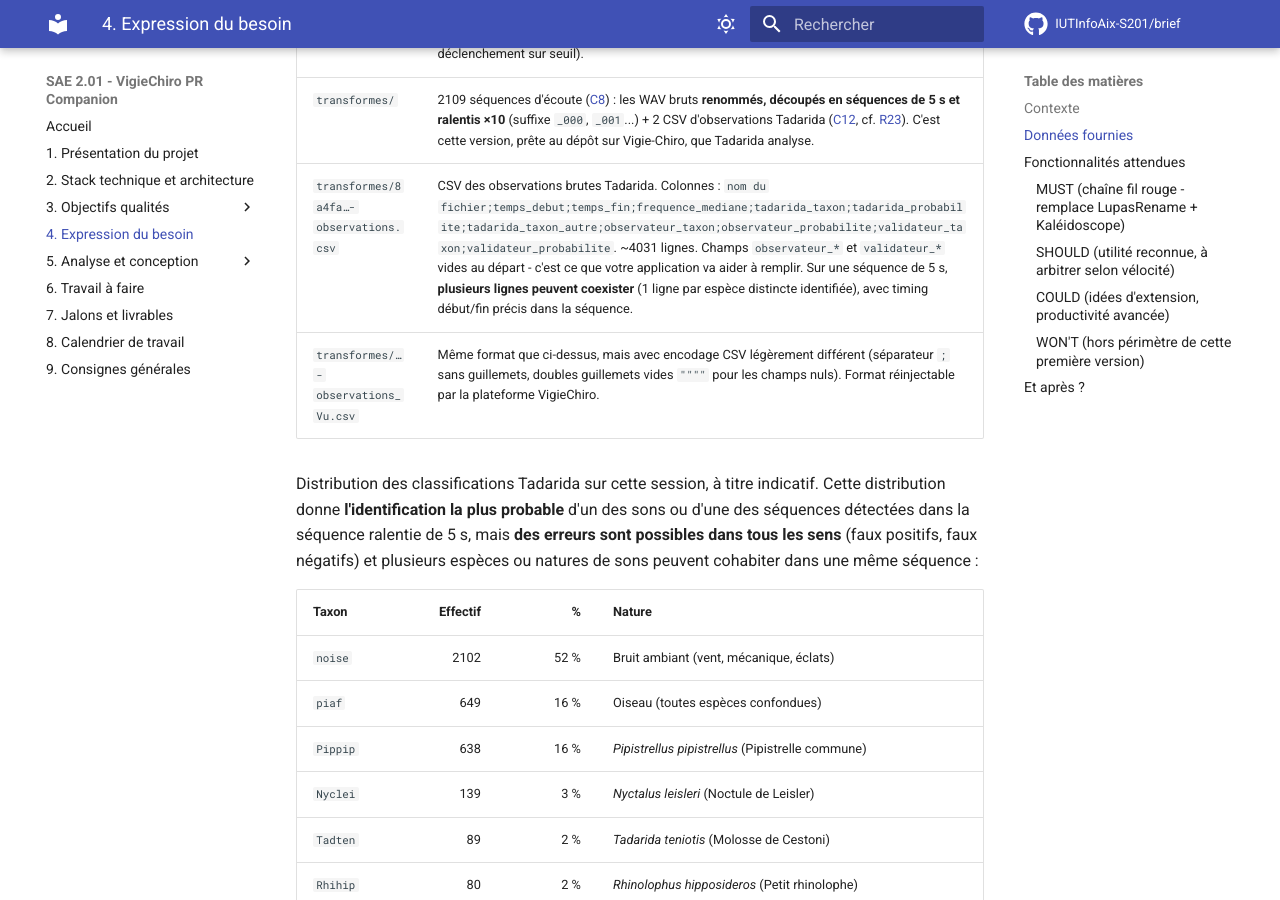
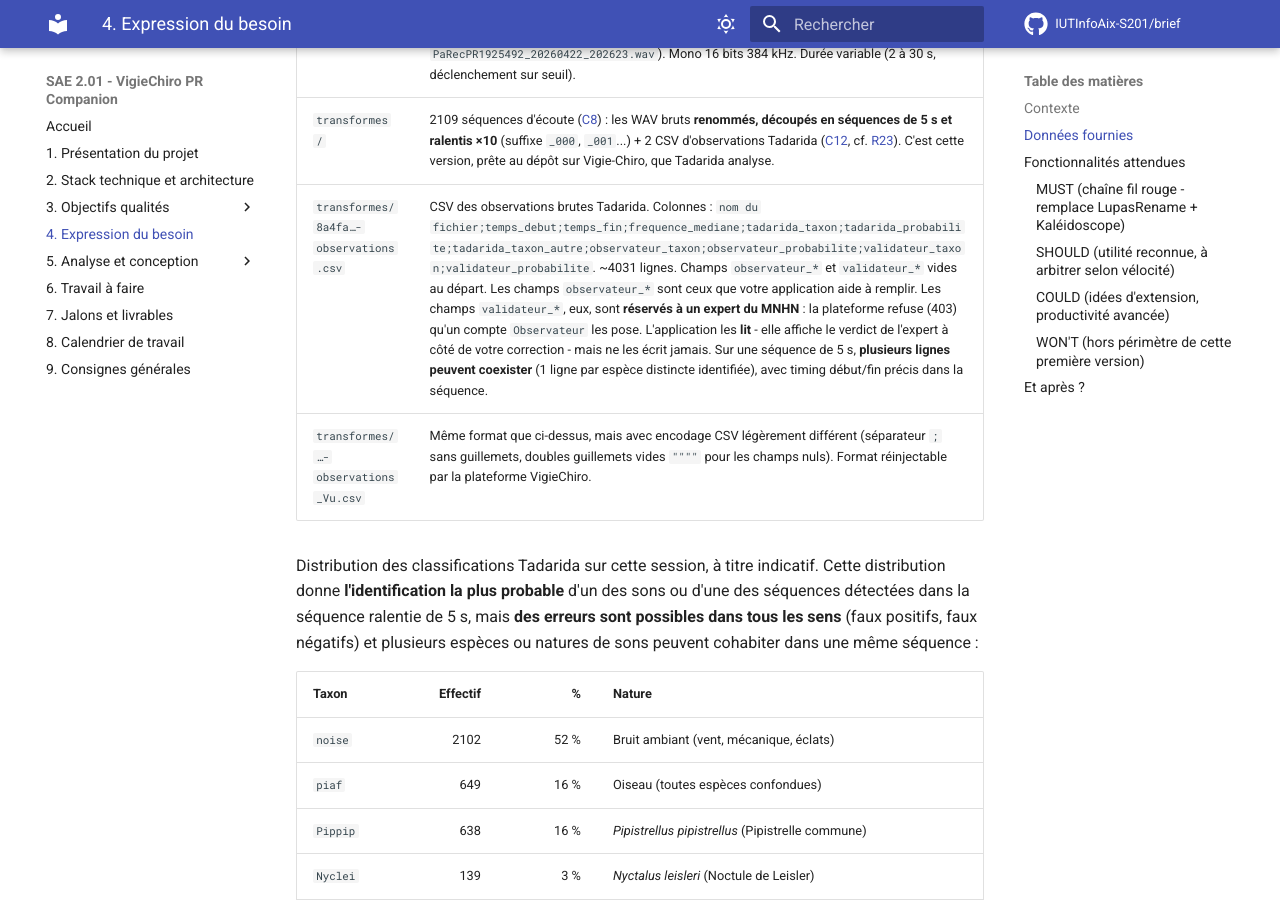
Before and after one commit to IUTInfoAix-S201/brief, an MkDocs documentation site: the page built from docs/Expression du besoin.md, in a window 1280 px wide and 900 px high, scrolled down 1292 px. Built offline with MkDocs 1.6.1 and Material for MkDocs 9.7.7, drawn with Linux system fonts in a browser that asks for light colours; comment, search, counter and statistics services are not loaded.

Commit message:
docs : les champs validateur_* ne sont pas remplis par l'application (#30)
Le brief annonce que les champs `observateur_*` ET `validateur_*` du CSV Tadarida
sont « ce que votre application va aider a remplir ». C'est vrai des premiers,
faux des seconds.

Le spike de contrat mene sur le code du backend (Scille/vigiechiro-api,
donnees.py) l'a etabli : PATCH /donnees/{id}/observations/{index} refuse (403) que
`validateur_taxon` soit pose par un compte de role `Observateur`. Ces champs sont
reserves a un expert du MNHN.

L'application les LIT - elle affiche desormais le verdict de l'expert a cote de la
correction de l'observateur (#1417) - mais elle ne les ecrira jamais.

Laisse tel quel, le brief envoyait une future promotion dans une impasse.

```diff
--- a/docs/Expression du besoin.md
+++ b/docs/Expression du besoin.md
@@ -21,7 +21,7 @@ Le tableau ci-dessous décrit la structure du **full dataset**, conforme à [R22
 | `PaRecPR1925492_THLog.csv` | Log température / hygrométrie produit par la sonde embarquée. Une mesure toutes les 600 s, colonnes `Date;Hour;Temperature;Humidity`. |
 | `bruts/` | 1572 fichiers WAV originaux ([C7](Analyse%20et%20conception/Modèle%20conceptuel/C7%20-%20Enregistrement%20original.md)), format `Car<carre>-<annee>-<passage>-<zone>-PaRecPR<sn>_<AAAAMMJJ>_<HHMMSS>.wav` (ex. `Car640380-2026-Pass2-Z1-PaRecPR1925492_20260422_202623.wav`). Mono 16 bits 384 kHz. Durée variable (2 à 30 s, déclenchement sur seuil). |
 | `transformes/` | 2109 séquences d'écoute ([C8](Analyse%20et%20conception/Modèle%20conceptuel/C8%20-%20Séquence%20d%27écoute.md)) : les WAV bruts **renommés, découpés en séquences de 5 s et ralentis ×10** (suffixe `_000`, `_001`...) + 2 CSV d'observations Tadarida ([C12](Analyse%20et%20conception/Modèle%20conceptuel/C12%20-%20Résultats%20d%27identification.md), cf. [R23](Analyse%20et%20conception/Modèle%20conceptuel/Règles%20métier.md#r23)). C'est cette version, prête au dépôt sur Vigie-Chiro, que Tadarida analyse. |
-| `transformes/8a4fa…-observations.csv` | CSV des observations brutes Tadarida. Colonnes : `nom du fichier;temps_debut;temps_fin;frequence_mediane;tadarida_taxon;tadarida_probabilite;tadarida_taxon_autre;observateur_taxon;observateur_probabilite;validateur_taxon;validateur_probabilite`. ~4031 lignes. Champs `observateur_*` et `validateur_*` vides au départ - c'est ce que votre application va aider à remplir. Sur une séquence de 5 s, **plusieurs lignes peuvent coexister** (1 ligne par espèce distincte identifiée), avec timing début/fin précis dans la séquence. |
+| `transformes/8a4fa…-observations.csv` | CSV des observations brutes Tadarida. Colonnes : `nom du fichier;temps_debut;temps_fin;frequence_mediane;tadarida_taxon;tadarida_probabilite;tadarida_taxon_autre;observateur_taxon;observateur_probabilite;validateur_taxon;validateur_probabilite`. ~4031 lignes. Champs `observateur_*` et `validateur_*` vides au départ. Les champs `observateur_*` sont ceux que votre application aide à remplir. Les champs `validateur_*`, eux, sont **réservés à un expert du MNHN** : la plateforme refuse (403) qu'un compte `Observateur` les pose. L'application les **lit** - elle affiche le verdict de l'expert à côté de votre correction - mais ne les écrit jamais. Sur une séquence de 5 s, **plusieurs lignes peuvent coexister** (1 ligne par espèce distincte identifiée), avec timing début/fin précis dans la séquence. |
 | `transformes/…-observations_Vu.csv` | Même format que ci-dessus, mais avec encodage CSV légèrement différent (séparateur `;` sans guillemets, doubles guillemets vides `""""` pour les champs nuls). Format réinjectable par la plateforme VigieChiro. |
 
 Distribution des classifications Tadarida sur cette session, à titre indicatif. Cette distribution donne **l'identification la plus probable** d'un des sons ou d'une des séquences détectées dans la séquence ralentie de 5 s, mais **des erreurs sont possibles dans tous les sens** (faux positifs, faux négatifs) et plusieurs espèces ou natures de sons peuvent cohabiter dans une même séquence :
```
